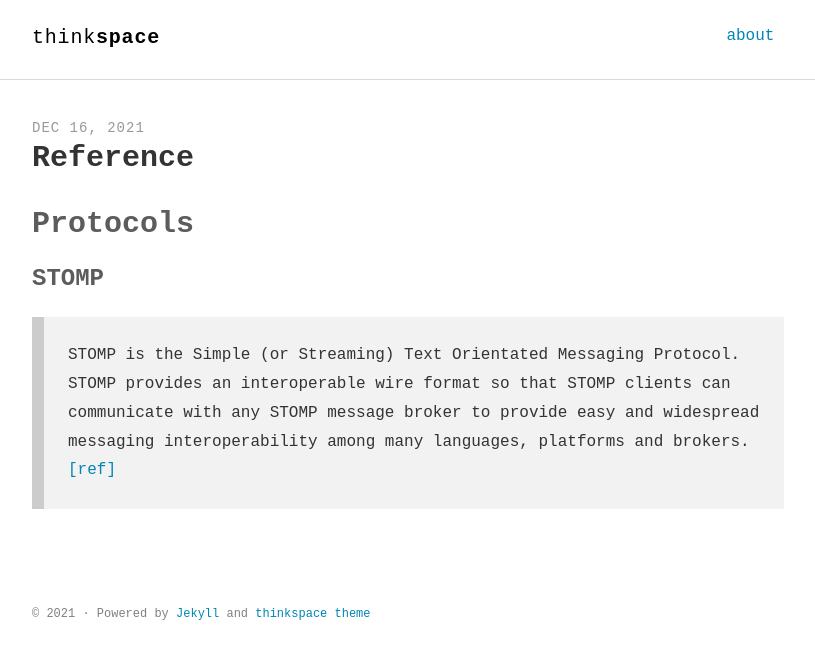
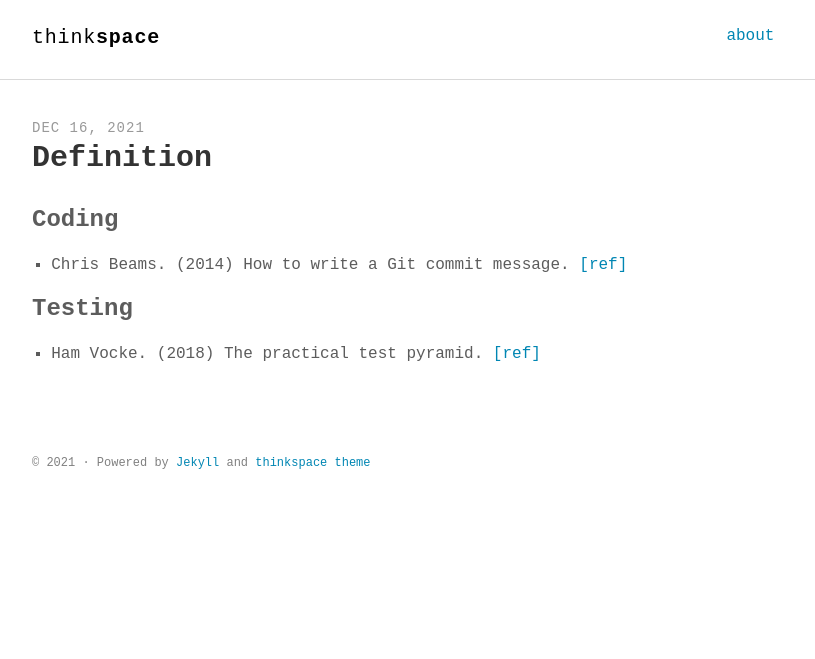
Before and after one commit to km3ll/km3ll.github.io, a Jekyll site: the page built from _posts/2021-12-16-reference.md, in a window 1280 px wide. Shown: the top 659 px of the page, without its empty margins (232-1047 px from the left). Built offline with Jekyll 4.4.1, drawn with Linux system fonts in a browser that asks for light colours; some web fonts are replaced.

Commit message:
Separate definitions from blog references

```diff
--- a/_posts/2021-12-16-reference.md
+++ b/_posts/2021-12-16-reference.md
@@ -1,13 +1,15 @@
 ---
 layout: post
-title: "Reference"
+title: "Definition"
 comments: true
 description: ""
-keywords: "reference"
+keywords: ""
 ---
 
-# Protocols
+### Coding
 
-### STOMP
+- Chris Beams. (2014) How to write a Git commit message. [[ref]](https://chris.beams.io/posts/git-commit/)
 
-> STOMP is the Simple (or Streaming) Text Orientated Messaging Protocol. STOMP provides an interoperable wire format so that STOMP clients can communicate with any STOMP message broker to provide easy and widespread messaging interoperability among many languages, platforms and brokers. [[ref]](https://stomp.github.io/)
+### Testing
+
+- Ham Vocke. (2018) The practical test pyramid. [[ref]](https://martinfowler.com/articles/practical-test-pyramid.html)
```
Also changed, not shown: _posts/2021-05-08-posts.md (+0 -10 lines), _posts/2021-12-17-definition.md (added, +23 -0 lines).
